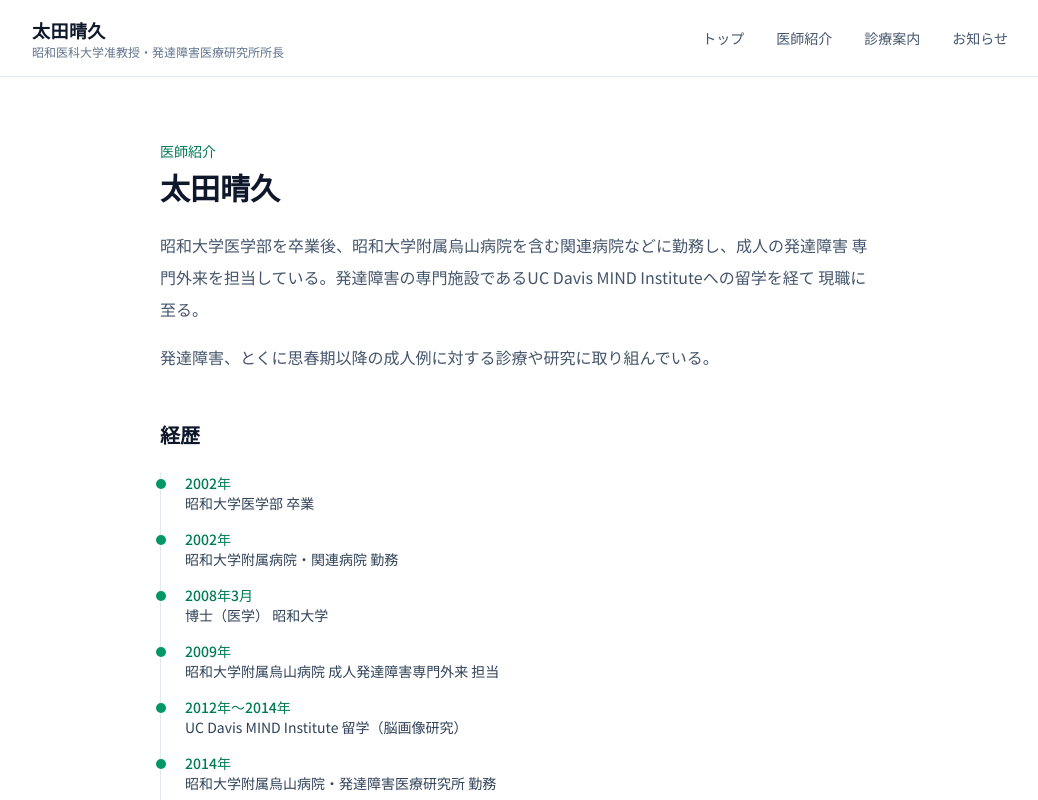
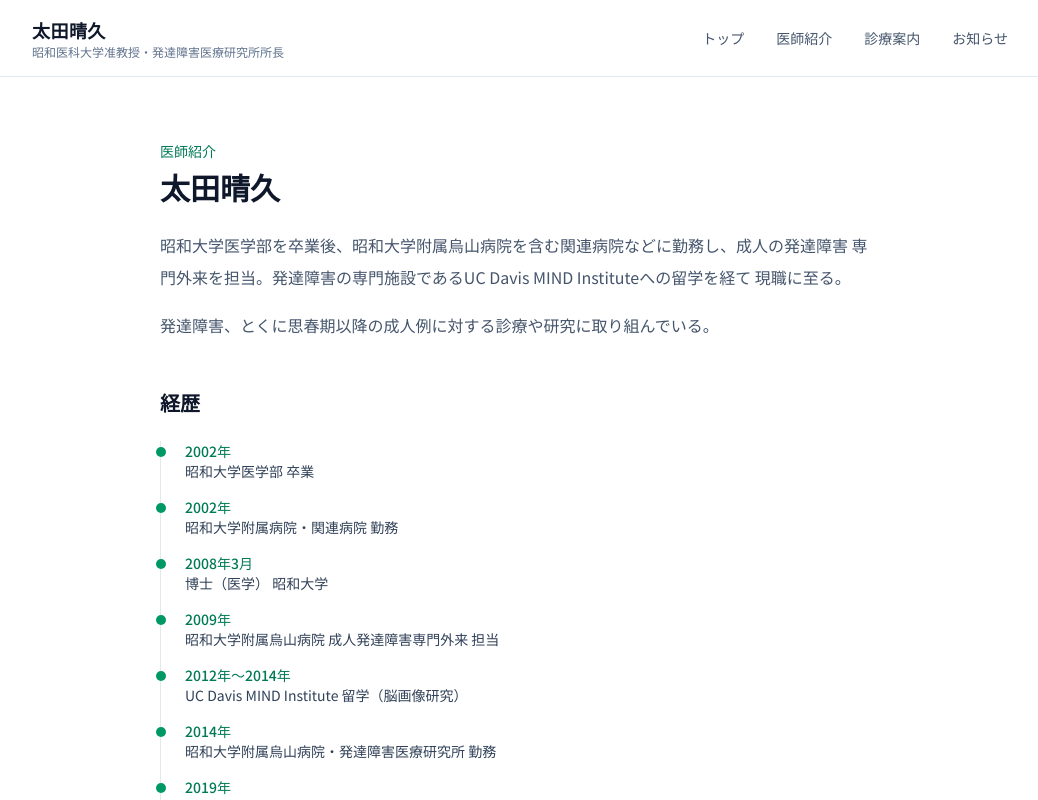
Before and after one commit to Coding-dotcom-cell/Haruhisa-Ota, a Next.js app: page /profile in a window 1280 px wide. Shown: the top 800 px of the page, without its empty margins (120-1158 px from the left). Built offline with nearby package versions, Linux system fonts and the light colour scheme.

Commit message:
Simplify to noun form for career description

```diff
--- a/src/app/profile/page.tsx
+++ b/src/app/profile/page.tsx
@@ -31,7 +31,7 @@ export default function ProfilePage() {
       <h1 className="mt-2 text-3xl font-bold text-slate-900">{site.name}</h1>
       <p className="mt-6 text-base leading-8 text-slate-600">
         昭和大学医学部を卒業後、昭和大学附属烏山病院を含む関連病院などに勤務し、成人の発達障害
-        専門外来を担当している。発達障害の専門施設であるUC Davis MIND Instituteへの留学を経て
+        専門外来を担当。発達障害の専門施設であるUC Davis MIND Instituteへの留学を経て
         現職に至る。
       </p>
       <p className="mt-4 text-base leading-8 text-slate-600">
```
